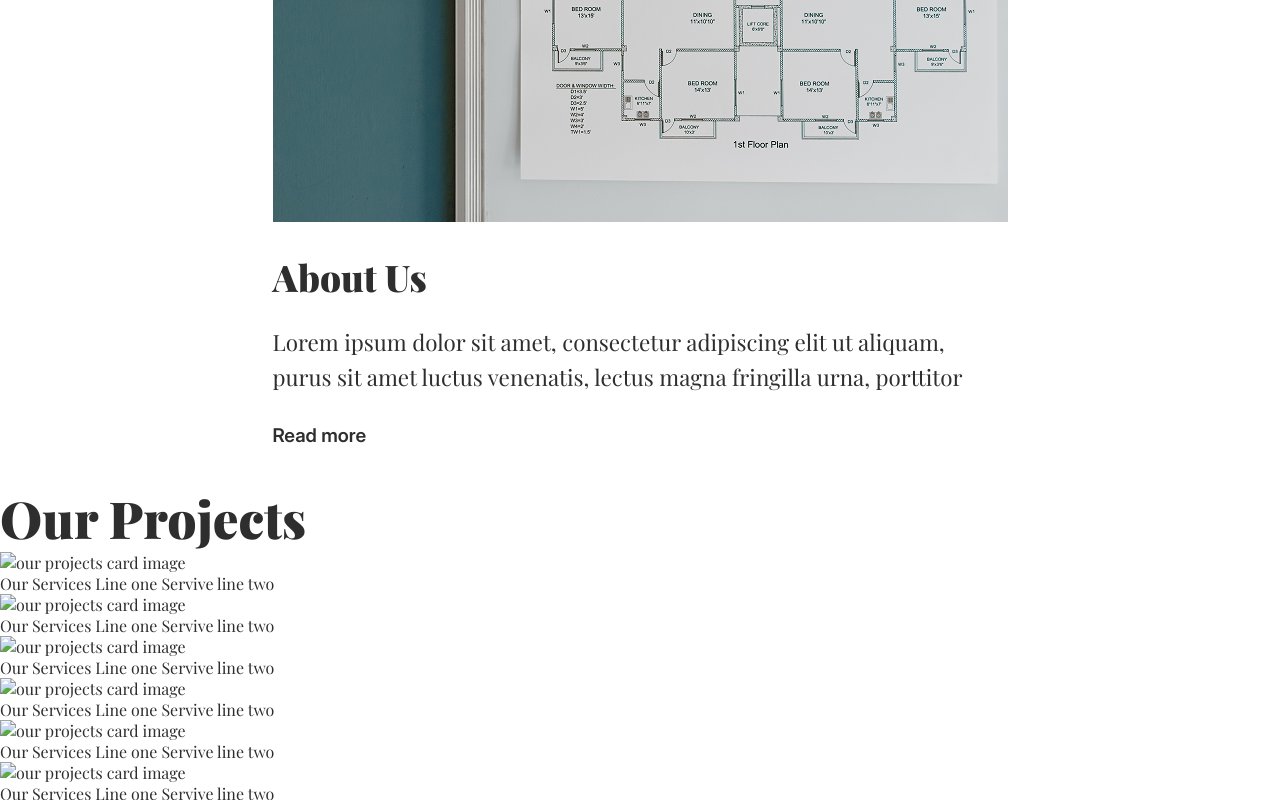
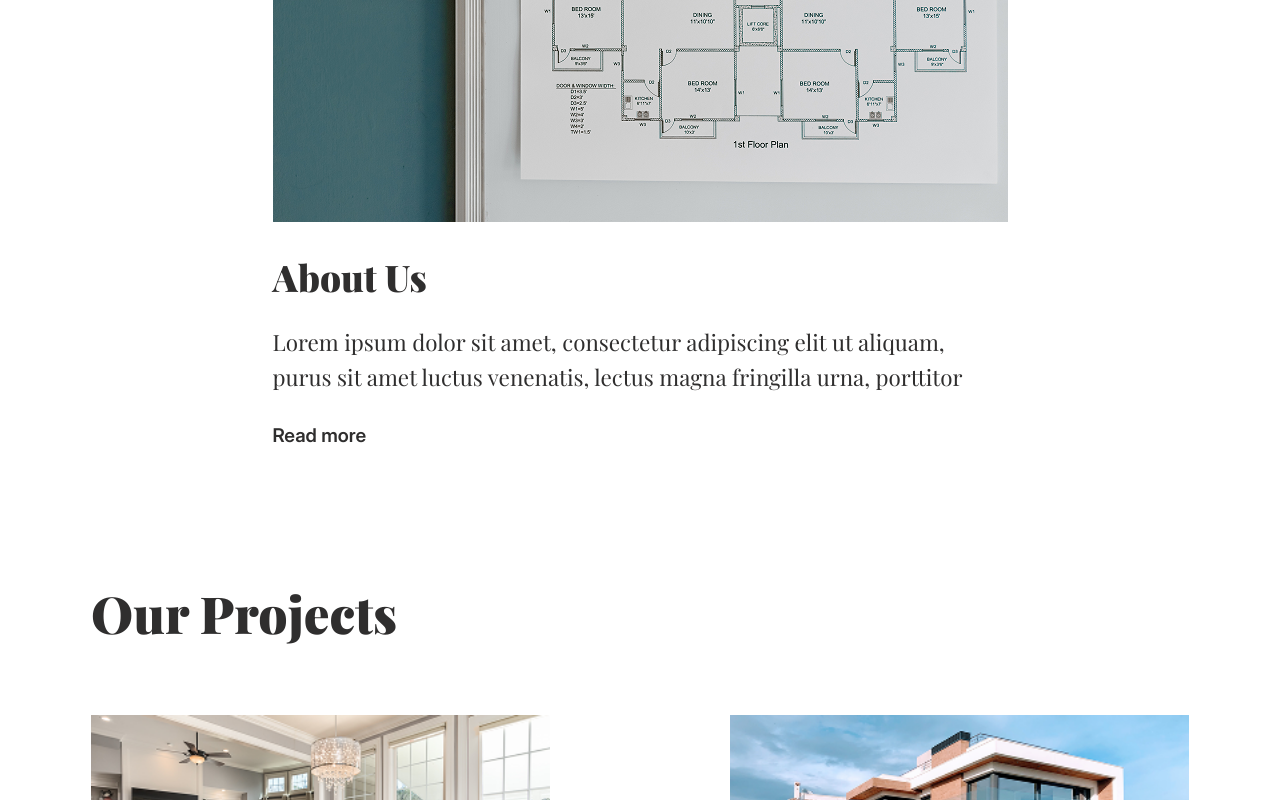
Before and after one commit to veselaya-devka/Project-7, a plain HTML site: page index.html in a window 1280 px wide. Shown: the part 2000-2800 px from the top of the page. Drawn offline with Linux system fonts and the light colour scheme; a web font is replaced by a local one.

Commit message:
our-projects готов

```diff
--- a/index.html
+++ b/index.html
@@ -89,37 +89,39 @@
     </section>
 
     <section class="our-projects">
+      <div class="container">
         <h2>Our Projects</h2>
         <div class="our-projects-cards">
           <div class="card">
-          <img src="" alt="our projects card image">
+            <img src="img/project1.png" alt="our projects card image">
             <p>Our Services Line one
               Servive line two</p>
           </div>
           <div class="card">
-          <img src="" alt="our projects card image">
+            <img src="img/project2.png" alt="our projects card image">
             <p>Our Services Line one
               Servive line two</p>
           </div>
           <div class="card">
-          <img src="" alt="our projects card image">
+            <img src="img/project3.png" alt="our projects card image">
             <p>Our Services Line one
               Servive line two</p>
           </div>
           <div class="card">
-          <img src="" alt="our projects card image">
+            <img src="img/project4.png" alt="our projects card image">
             <p>Our Services Line one
               Servive line two</p>
           </div>
           <div class="card">
-          <img src="" alt="our projects card image">
+            <img src="img/project5.png" alt="our projects card image">
             <p>Our Services Line one
               Servive line two</p>
           </div>
           <div class="card">
-          <img src="" alt="our projects card image">
+            <img src="img/project6.png" alt="our projects card image">
             <p>Our Services Line one
               Servive line two</p>
+          </div>
         </div>
       </div>
     </section>
--- a/styles/main.css
+++ b/styles/main.css
@@ -90,6 +90,10 @@ html {
 h2 {
   font-family: var(--font-family-900);
   font-size: 51px;
+}
+
+p {
+  font-family: var(--font-family-400);
 }
 
 *,
@@ -200,7 +204,6 @@ input:focus {
   max-width: 1418px;
   width: 100%;
   margin: 0 auto;
-  /* padding: 0 93px; */
 }
 
 a {
@@ -240,6 +243,10 @@ header>div,
 .aside-head {
   display: flex;
   align-items: flex-end;
+}
+
+header>div {
+  padding: 0 93px;
 }
 
 header {
@@ -370,7 +377,6 @@ nav ul li a {
 }
 
 .service p {
-  font-family: var(--font-family-400);
   font-size: 16px;
   text-align: center;
   margin-top: 6px;
@@ -384,14 +390,11 @@ nav ul li a {
   padding-right: 64px;
   display: flex;
   flex-direction: row;
-  /* flex-wrap: wrap; */
   column-gap: 85px;
   row-gap: 30px;
 }
 
 .about-us img {
-  /* width: auto;
-  height: 562px; */
   max-width: 57.5%;
   height: auto;
 }
@@ -408,12 +411,10 @@ nav ul li a {
 }
 
 .about-us-text h2 {
-  font-family: var(--font-family-900);
   font-size: clamp(1.938rem, 2.237vw + 0.503rem, 3.188rem);
 }
 
 .about-us-text p {
-  font-family: var(--font-family-400);
   font-size: clamp(1.188rem, 1.342vw + 0.327rem, 1.938rem);
   line-height: 1.55;
 }
@@ -425,6 +426,42 @@ nav ul li a {
   background-color: white;
   line-height: 1.8;
   cursor: pointer;
+}
+
+.our-projects>div {
+  padding-left: 91px;
+  padding-right: 91px;
+}
+
+.our-projects h2 {
+  margin-top: 95px;
+  margin-bottom: 68px;
+}
+
+.our-projects-cards {
+  display: grid;
+  grid-template-columns: repeat(3, fit-content(100%));
+  grid-row-gap: 91px;
+  grid-column-gap: 89px;
+  justify-content: space-between;
+}
+
+.our-projects-cards .card {
+  display: flex;
+  flex-direction: column;
+  align-items: center;
+  width: fit-content;
+}
+
+.our-projects-cards .card img {
+  width: 340px;
+  height: auto;
+}
+
+.our-projects-cards .card p {
+  width: 50%;
+  text-align: center;
+  margin-top: 10px;
 }
 
 
@@ -443,9 +480,15 @@ nav ul li a {
 
 
 
+@media screen and (max-width: 1390px) {
+  .our-projects-cards {
+    grid-template-columns: repeat(2, fit-content(100%));
+  }
 
-
-
+  .our-projects-cards .card img {
+    width: clamp(21.25rem, 37.296vw - 1.151rem, 31.25rem);
+  }
+}
 
 @media screen and (max-width: 1300px) {
   .about-us>div {
@@ -475,6 +518,26 @@ nav ul li a {
 
   .search {
     margin-left: 20px;
+  }
+}
+
+@media screen and (max-width: 960px) {
+  .our-projects>div {
+    padding-left: 0;
+    padding-right: 0;
+  }
+
+  .our-projects h2 {
+    text-align: center;
+  }
+
+  .our-projects-cards {
+    grid-template-columns: repeat(1, fit-content(100%));
+    justify-content: center;
+  }
+
+  .our-projects-cards .card img {
+    width: clamp(21.25rem, 25.806vw + 15.766rem, 31.25rem);
   }
 }
 
```
Lines whose indentation alone changed are shown as unchanged.
